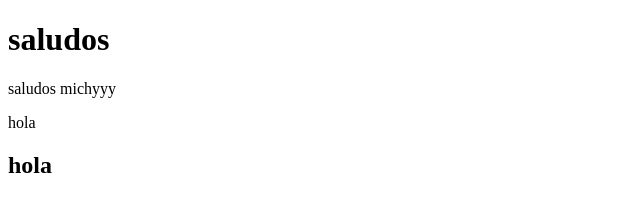
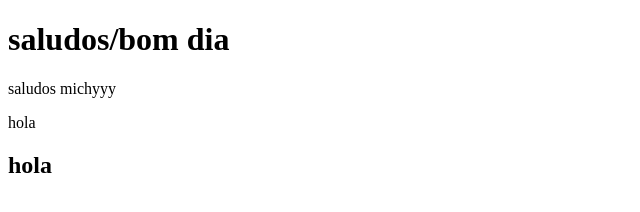
Before and after one commit to michelleluna26/c3-proyecto-02, a plain HTML site: page hello.html in a window 1280 px wide. Shown: the whole page, without its empty margins (0-640 px from the left). Drawn offline with Linux system fonts and the light colour scheme.

Commit message:
agregamos bon dia

```diff
--- a/hello.html
+++ b/hello.html
@@ -7,7 +7,7 @@
     <title>sitio de saludo</title>
 </head>
 <body>
-    <h1>saludos</h1>
+    <h1>saludos/bom dia</h1>
     <p>saludos michyyy</p>
     <p>hola</p>
     <h2>hola</h2>
```
